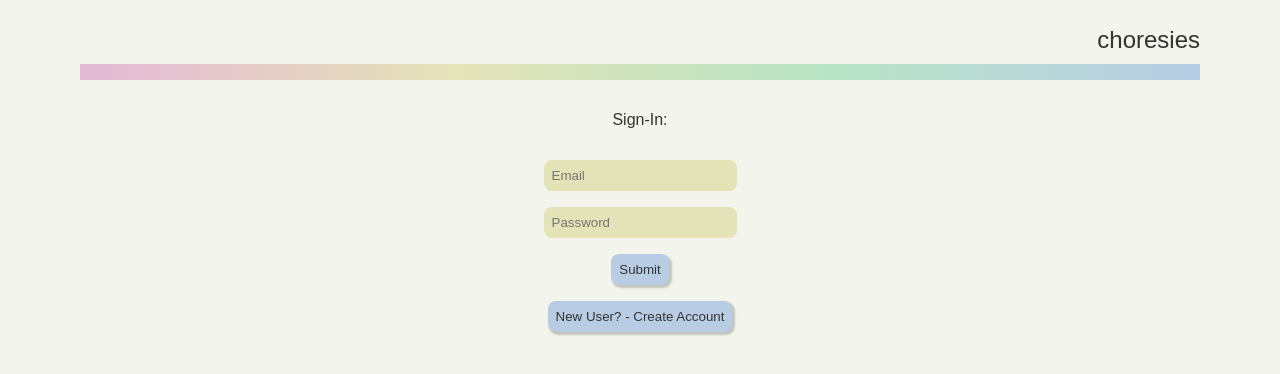
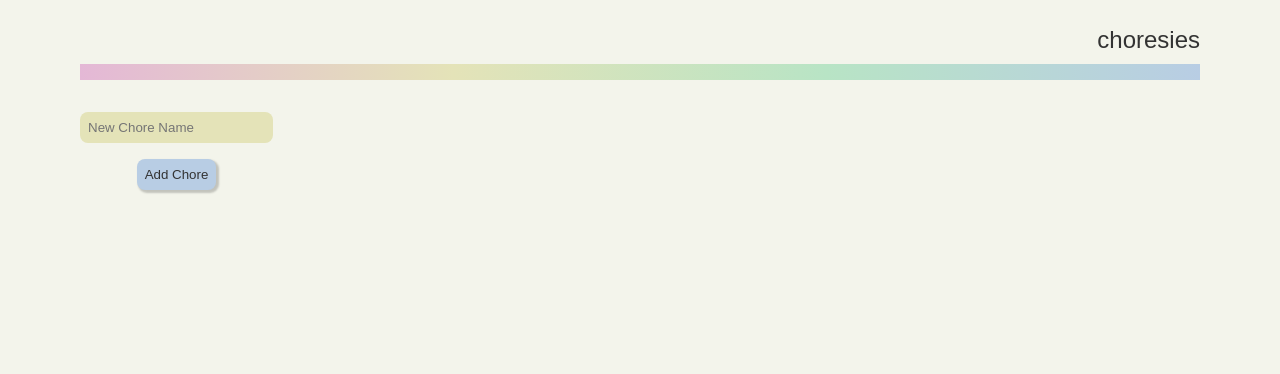
Before and after one commit to TJDRZ/choresies-client, a React app: page / in a window 1280 px wide. Shown: the top 374 px of the page. Built offline with nearby package versions, Linux system fonts and the light colour scheme.

Commit message:
Git testing

```diff
--- a/src/components/App.tsx
+++ b/src/components/App.tsx
@@ -4,7 +4,7 @@ import Menu from "./Menu";
 import Login from "./Login";
 
 export default function App() {
-  const [isLoggedIn, setIsLoggedIn] = useState(false);
+  const [isLoggedIn, setIsLoggedIn] = useState(true); //true for testing Menu
   return (
     <main className="App">
       <Header />
@@ -12,3 +12,4 @@ export default function App() {
     </main>
   );
 }
+//test
--- a/src/components/Chore.tsx
+++ b/src/components/Chore.tsx
@@ -1,18 +1,58 @@
-import React, {useReducer} from "react";
+import React, { useState } from "react";
 
 type Chore = {
-  _id: string,
-  name: string,
-  index: number,
-  date: Date,
-  timer: number,
-  person: string
-}
+  _id: string;
+  name: string;
+  index: number;
+  date: Date;
+  timer: number;
+  person: string;
+};
 
-export default function Chore() {
+type ChoreProps = {
+  _id: string;
+  choreName: string;
+};
+
+const date = new Date();
+date.toLocaleDateString();
+
+export default function Chore(props: ChoreProps) {
+  const [dueDate, setDueDate] = useState(date.toLocaleDateString());
+  const [completeDate, setCompleteDate] = useState("");
+  const [timer, setTimer] = useState(1);
+
+  const newCompleteDate = (e: React.ChangeEvent<HTMLInputElement>) => {
+    setCompleteDate(e.target.value);
+    //setDueDate(completeDate + timer)
+  };
+
+  const newTimer = (e: React.ChangeEvent<HTMLSelectElement>) => {
+    setTimer(Number(e.target.value));
+    //setDueDate(completeDate + timer)
+  };
+
   return (
-    <div>
-
+    <div className="Chore">
+      <time>Due: {dueDate}</time>
+      <p>{props.choreName}</p>
+      <div>
+        <label htmlFor="complete-date">Last Completed: </label>
+        <input id="complete-date" type="date" onChange={newCompleteDate} />
+      </div>
+      <div>
+        <label htmlFor="timer">Choose an Interval: </label>
+        <select id="timer" onChange={newTimer}>
+          <option value="1">Daily</option>
+          <option value="3">Semiweekly</option>
+          <option value="7">Weekly</option>
+          <option value="14">Biweekly</option>
+          <option value="30">Monthly</option>
+          <option value="60">Bimonthly</option>
+          <option value="182">Semiannually</option>
+          <option value="365">Yearly</option>
+        </select>
+      </div>
     </div>
   );
 }
--- a/src/components/Login.tsx
+++ b/src/components/Login.tsx
@@ -31,10 +31,10 @@ export default function Login(props: LoginProps) {
     <section className="Login">
       <form onSubmit={(e) => submitForm(e)}>
         <h1>{newUser ? "Create Account:" : "Sign-In:"}</h1>
-        <input placeholder="Email" type="email" ref={emailRef} required />
+        <input type="email" placeholder="Email" ref={emailRef} required />
         <input
+          type="password"
           placeholder="Password"
-          type="password"
           ref={passwordRef}
           required
         />
--- a/src/components/Menu.tsx
+++ b/src/components/Menu.tsx
@@ -1,8 +1,44 @@
-import React from "react";
+import React, { useState, useRef } from "react";
+import Chore from "./Chore";
+import "../styles/Menu.css";
 
 export default function Menu() {
+  const [chores, setChores] = useState<JSX.Element[]>([]);
+  const choreNameRef = useRef<HTMLInputElement | null>(null);
+
+  const submitForm = async (e: React.FormEvent<HTMLFormElement>) => {
+    e.preventDefault();
+    if (choreNameRef.current) {
+      setChores([
+        ...chores,
+        <Chore
+          _id={crypto.randomUUID()}
+          choreName={choreNameRef.current.value}
+        />,
+      ]);
+      choreNameRef.current.value = "";
+    }
+  };
+
+  // need a delete chores
+
   return (
     <section className="Menu">
+      <form onSubmit={(e) => submitForm(e)}>
+        <input
+          type="text"
+          placeholder="New Chore Name"
+          ref={choreNameRef}
+          required
+        />
+        <button type="submit">Add Chore</button>
+      </form>
+      {chores.map((chore) => (
+        <div className="chore-border" key={chore.props._id}>
+          <button className="chore-delete">X</button>
+          {chore}
+        </div>
+      ))}
     </section>
   );
 }
--- a/src/styles/Header.css
+++ b/src/styles/Header.css
@@ -1,5 +1,4 @@
 .Header {
-  align-self: stretch;
   padding: 1rem 5rem;
   text-align: end;
   font-size: 1.5rem;
--- /dev/null
+++ b/src/styles/Menu.css
@@ -0,0 +1,25 @@
+.Menu {
+  padding: 1rem 5rem;
+  display: flex;
+  flex-direction: row;
+  flex-wrap: wrap;
+  gap: 1rem;
+}
+
+.Menu > form {
+  display: flex;
+  flex-direction: column;
+  align-items: center;
+  gap: 1rem;
+}
+
+.chore-border {
+  display: flex;
+  flex-direction: column;
+  padding: 1rem;
+  border: #e4b8d6 dotted;
+}
+
+.chore-delete {
+  background-color: #e4b8d6;
+}
--- a/src/styles/index.css
+++ b/src/styles/index.css
@@ -12,10 +12,11 @@
 .App {
   display: flex;
   flex-direction: column;
-  align-items: center;
+  align-items: stretch;
 }
 
-input {
+input,
+select {
   padding: 0.5rem;
   font-family: inherit;
   background-color: #e4e3b8;
```
